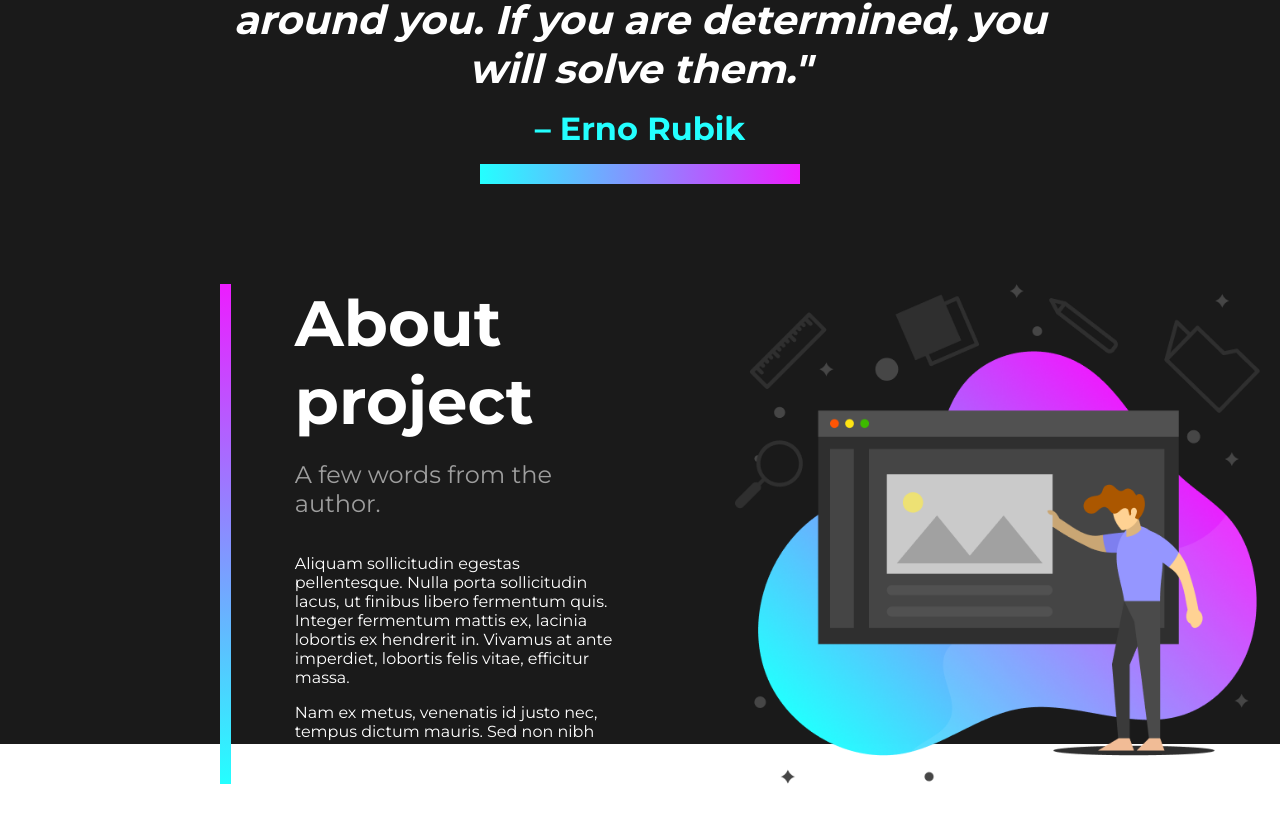
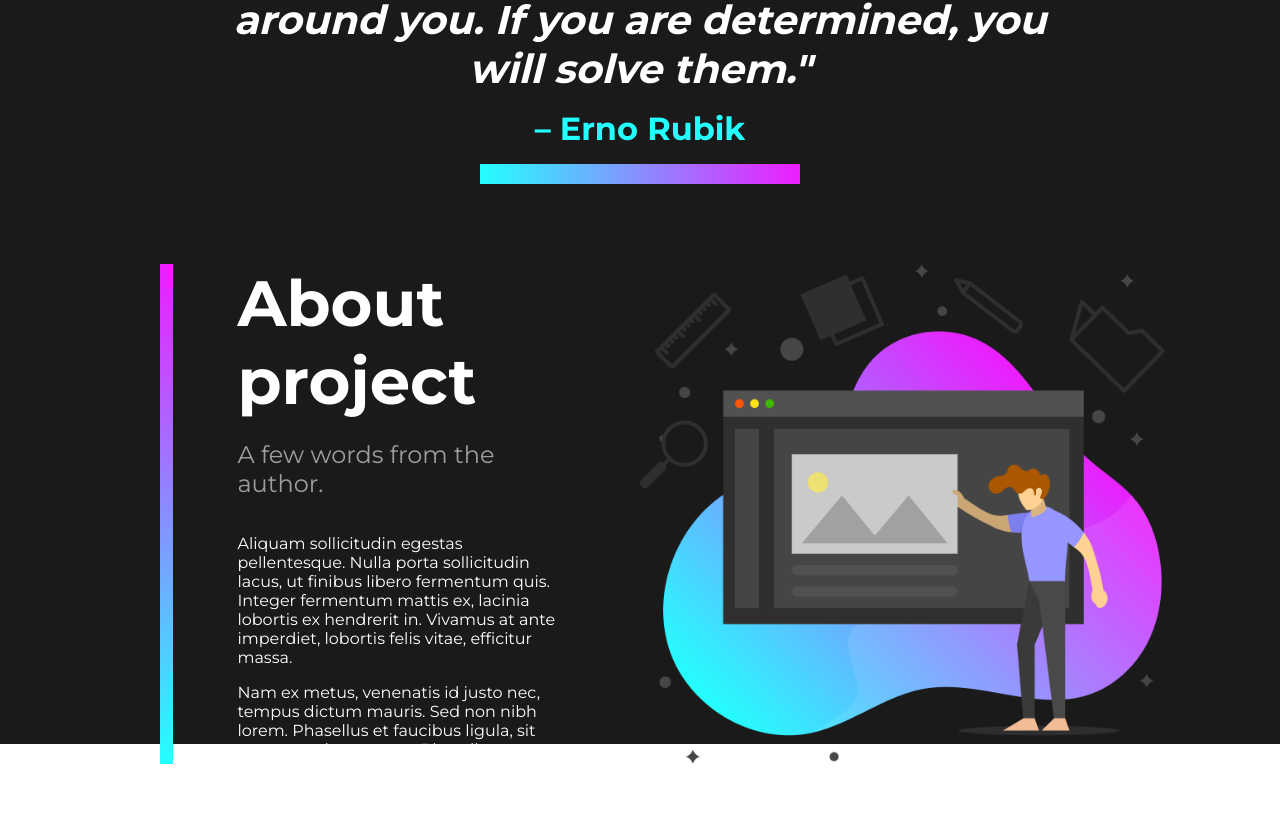
Before and after one commit to NikolSkvarilova/sudoku, a React (Create React App) app in the folder app/: page / in a window 1280 px wide. Shown: the part 854-1676 px from the top of the page. Built offline with nearby package versions, Linux system fonts and the light colour scheme.

Commit message:
Fixed the layout

```diff
--- a/app/src/Components/TextSection/TextSection.scss
+++ b/app/src/Components/TextSection/TextSection.scss
@@ -8,16 +8,16 @@ $image_height: 500px;
   margin-top: 10vh;
   margin-bottom: 10vh;
   height: 60vh;
+  padding: 0 20vh;
 
   .text_section_wrapper {
     display: flex;
-    padding: 20px;
+    justify-content: center;
 
     .rectangle {
-      margin-left: 25vh;
       margin-right: 8vh;
       height: $image_height;
-      width: 25px;
+      width: $line-size;
       background: linear-gradient(to top, $fancy-color-1 0%, $fancy-color-2 100%);
     }
 
@@ -27,7 +27,8 @@ $image_height: 500px;
       display: flex;
       justify-content: center;
       flex-direction: column;
-      width: 60%;
+      width: 50%;
+      padding-right: 10vh;
 
       .text_section_title {
         @include clean-element;
@@ -41,16 +42,13 @@ $image_height: 500px;
     }
 
     .img_half {
-      width: 100%;
-
+      width: 50%;
       img {
-        position: relative;
         height: $image_height;
         width: auto;
         display: flex;
         justify-content: center;
         flex-direction: column;
-        padding-left: 15vh;
       }
     }
   }
```
